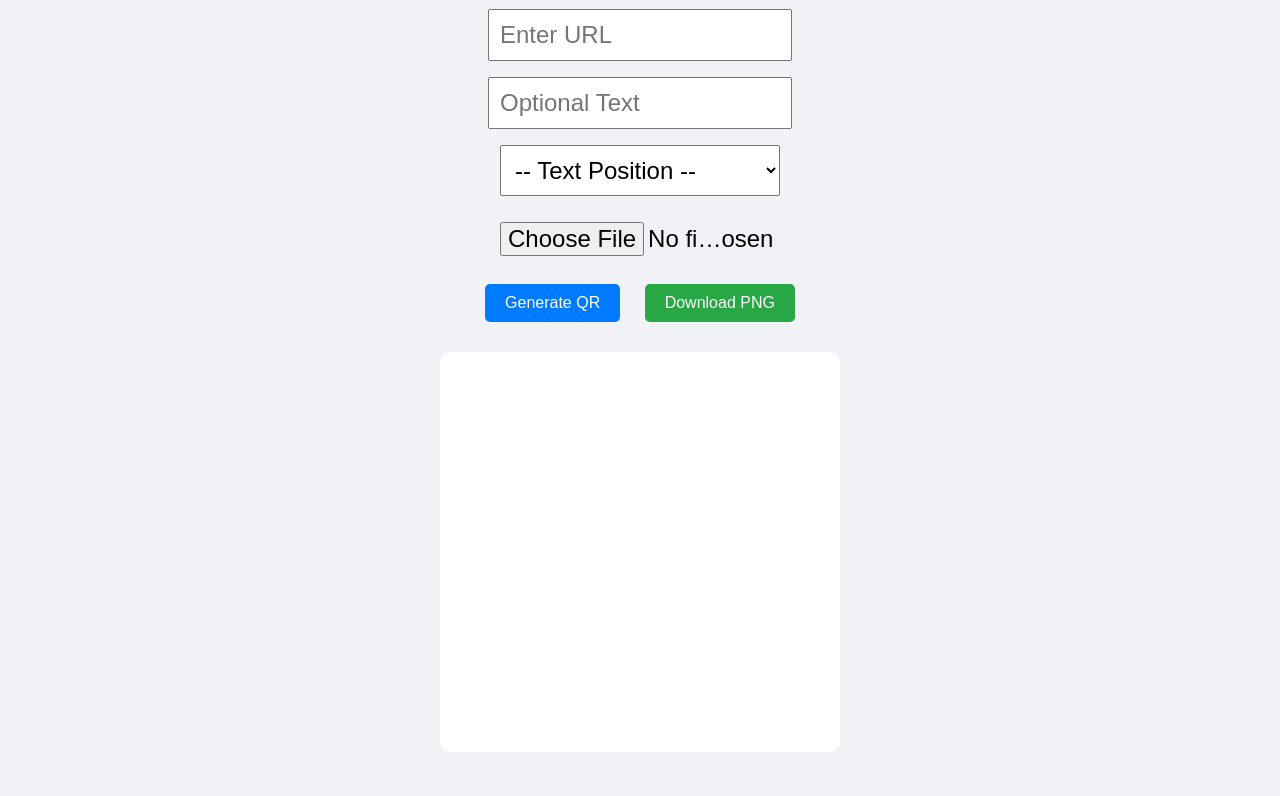
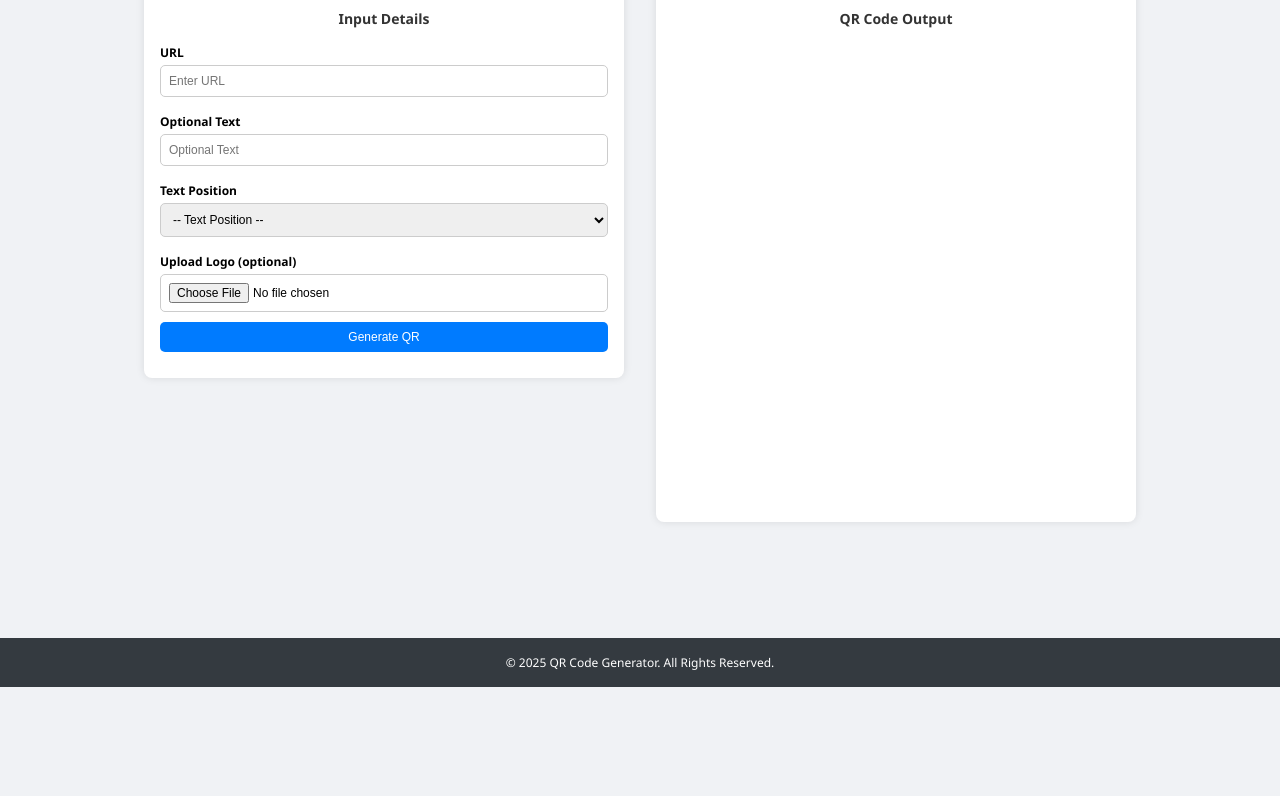
Before and after one commit to kumarrajiv0918/qr-genrator-for-url, a plain HTML site: page index.html in a window 1280 px wide. Shown: the part 113-909 px from the top of the page. After the commit the page ends 800 px from the top, so only its background shows below. Drawn offline with Linux system fonts and the light colour scheme.

Commit message:
modify ui design

```diff
--- a/index.html
+++ b/index.html
@@ -3,36 +3,79 @@
 
 <head>
   <meta charset="UTF-8" />
-  <title>Custom QR Code Generator</title>
+  <meta name="viewport" content="width=device-width, initial-scale=1.0" />
+  <title>Responsive QR Code Generator</title>
   <script src="https://cdn.jsdelivr.net/npm/qrcode/build/qrcode.min.js"></script>
   <style>
-    body {
-      font-family: Arial, sans-serif;
-      background: #f0f2f5;
-      text-align: center;
-      padding: 2rem;
+    * {
+      box-sizing: border-box;
     }
 
-    h1 {
+    body {
+      font-family: 'Segoe UI', sans-serif;
+      margin: 0;
+      background-color: #f0f2f5;
+      font-size: 12px;
+      display: flex;
+      flex-direction: column;
+      min-height: 100vh;
+    }
+
+    header,
+    footer {
+      background-color: #343a40;
+      color: white;
+      text-align: center;
+      padding: 1rem;
+    }
+
+    main {
+      flex: 1;
+      padding: 1rem;
+      display: flex;
+      flex-wrap: wrap;
+      justify-content: center;
+      gap: 2rem;
+    }
+
+    .form-section,
+    .output-section {
+      background: white;
+      padding: 1rem;
+      border-radius: 8px;
+      box-shadow: 0 0 8px rgba(0, 0, 0, 0.1);
+      flex: 1 1 320px;
+      max-width: 480px;
+    }
+
+    h2 {
+      font-size: 14px;
       margin-bottom: 1rem;
+      color: #333;
+      text-align: center;
+    }
+
+    label {
+      font-weight: bold;
+      margin: 6px 0 4px;
+      display: block;
     }
 
     input,
-    select {
-      padding: 10px;
-      margin: 8px;
-      font-size: 24px;
-      width: 280px;
-      max-width: 90%;
+    select,
+    button {
+      width: 100%;
+      font-size: 12px;
+      padding: 8px;
+      margin-bottom: 10px;
+      border-radius: 5px;
+      border: 1px solid #ccc;
     }
 
     button {
-      padding: 10px 20px;
-      margin: 10px;
-      font-size: 16px;
       cursor: pointer;
+      transition: background 0.3s ease;
       border: none;
-      border-radius: 5px;
     }
 
     .generate-btn {
@@ -40,38 +83,94 @@
       color: white;
     }
 
+    .generate-btn:hover {
+      background-color: #0056b3;
+    }
+
     .download-btn {
       background-color: #28a745;
       color: white;
+      display: none;
     }
 
-    #qrCanvas {
-      margin-top: 20px;
+    .download-btn:hover {
+      background-color: #1e7e34;
+    }
+
+    canvas {
+      width: 100%;
+      height: auto;
+      max-width: 100%;
       background: white;
       border-radius: 10px;
+      margin-top: 10px;
+    }
+
+    footer {
+      font-size: 12px;
+    }
+
+    @media (min-width: 768px) {
+      main {
+        flex-direction: row;
+        align-items: flex-start;
+      }
+    }
+
+    @media (max-width: 480px) {
+      h2 {
+        font-size: 13px;
+      }
+
+      input,
+      select,
+      button {
+        font-size: 11px;
+      }
     }
   </style>
 </head>
 
 <body>
 
-  <h1>QR Code Generator with Logo & Text</h1>
+  <header>
+    <h2>QR Code Generator</h2>
+  </header>
 
-  <input type="text" id="urlInput" placeholder="Enter URL" /><br>
-  <input type="text" id="textInput" placeholder="Optional Text" /><br>
+  <main>
+    <div class="form-section">
+      <h2>Input Details</h2>
+      <label for="urlInput">URL</label>
+      <input type="text" id="urlInput" placeholder="Enter URL" />
+
+      <label for="textInput">Optional Text</label>
+      <input type="text" id="textInput" placeholder="Optional Text" />
+
+      <label for="positionSelect">Text Position</label>
       <select id="positionSelect">
         <option value="none">-- Text Position --</option>
         <option value="top">Top</option>
         <option value="bottom">Bottom</option>
         <option value="left">Left</option>
         <option value="right">Right</option>
-  </select><br>
-  <input type="file" id="logoInput" accept="image/*" /><br>
+      </select>
+
+      <label for="logoInput">Upload Logo (optional)</label>
+      <input type="file" id="logoInput" accept="image/*" />
 
       <button class="generate-btn" onclick="generateQR()">Generate QR</button>
-  <button class="download-btn" onclick="downloadQR()">Download PNG</button><br>
+    </div>
 
+    <div class="output-section">
+      <h2>QR Code Output</h2>
       <canvas id="qrCanvas" width="400" height="400"></canvas>
+      <button id="downloadBtn" class="download-btn" onclick="downloadQR()">Download PNG</button>
+    </div>
+  </main>
+
+  <footer>
+    &copy; 2025 QR Code Generator. All Rights Reserved.
+  </footer>
 
   <script>
     async function generateQR() {
@@ -79,6 +178,12 @@
       const text = document.getElementById("textInput").value.trim();
       const position = document.getElementById("positionSelect").value;
       const file = document.getElementById("logoInput").files[0];
+      const downloadBtn = document.getElementById("downloadBtn");
+
+      if (!url) {
+        alert("Please enter a URL.");
+        return;
+      }
 
       const canvas = document.getElementById("qrCanvas");
       const ctx = canvas.getContext("2d");
@@ -88,10 +193,10 @@
       ctx.fillStyle = "#ffffff";
       ctx.fillRect(0, 0, size, size);
 
-      // Generate QR code to temp canvas
       const qrCanvas = document.createElement("canvas");
       qrCanvas.width = 300;
       qrCanvas.height = 300;
+
       await QRCode.toCanvas(qrCanvas, url, {
         width: 300,
         margin: 1,
@@ -101,10 +206,8 @@
         }
       });
 
-      // Draw QR to main canvas
       ctx.drawImage(qrCanvas, 50, 50);
 
-      // Add logo if provided
       if (file) {
         const reader = new FileReader();
         reader.onload = function (e) {
@@ -118,10 +221,9 @@
         reader.readAsDataURL(file);
       }
 
-      // Add text based on position
       if (text && position !== "none") {
         ctx.fillStyle = "black";
-        ctx.font = "bold 16px Arial";
+        ctx.font = "bold 12px Arial";
         ctx.textAlign = "center";
         ctx.textBaseline = "middle";
 
@@ -148,6 +250,8 @@
             break;
         }
       }
+
+      downloadBtn.style.display = "block";
     }
 
     function downloadQR() {
```
Lines whose indentation alone changed are shown as unchanged.
